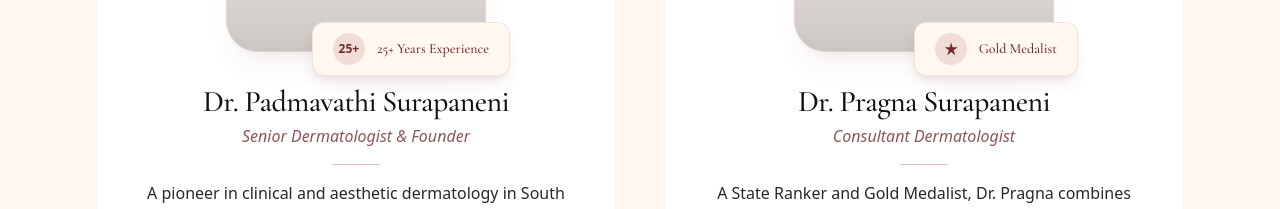
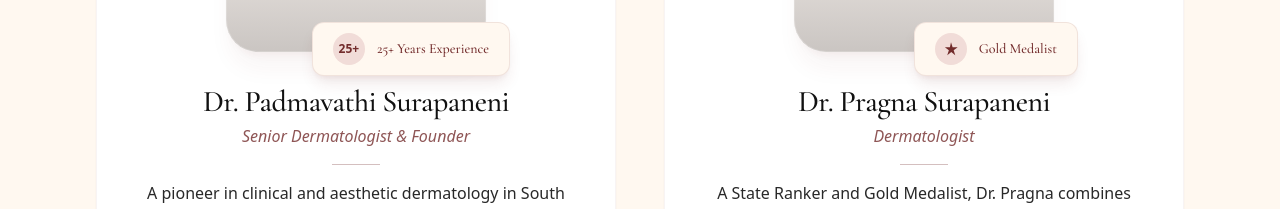
Before and after one commit to DrPragna/Pragna-Skin-Clinic-Website, a Next.js app: page / in a window 1280 px wide. Shown: the part 4140-4349 px from the top of the page. Built offline with nearby package versions, Linux system fonts and the light colour scheme; a web font is replaced by a local one.

Commit message:
Update Dr. Pragna's role to 'Dermatologist'

```diff
--- a/components/sections/Doctors.tsx
+++ b/components/sections/Doctors.tsx
@@ -33,7 +33,7 @@ const doctors = [
   {
     id: 'pragna',
     name: 'Dr. Pragna Surapaneni',
-    role: 'Consultant Dermatologist',
+    role: 'Dermatologist',
     credentials: 'MBBS, MD, MRCP-SCE (UK)',
     experience: 'Advanced Aesthetic Dermatology',
     bio: 'A State Ranker and Gold Medalist, Dr. Pragna combines strong academic grounding with advanced aesthetic training. She specialises in personalised, results-driven care that balances medical safety with refined, natural-looking outcomes.',
```
